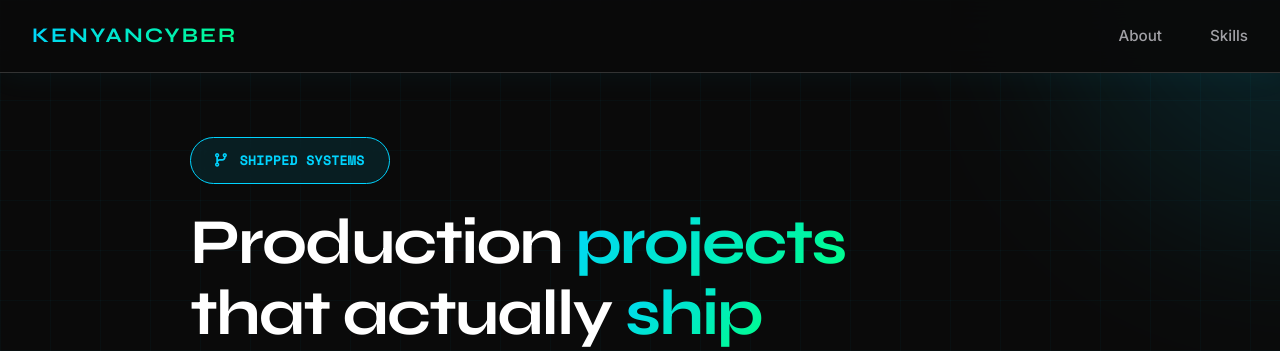
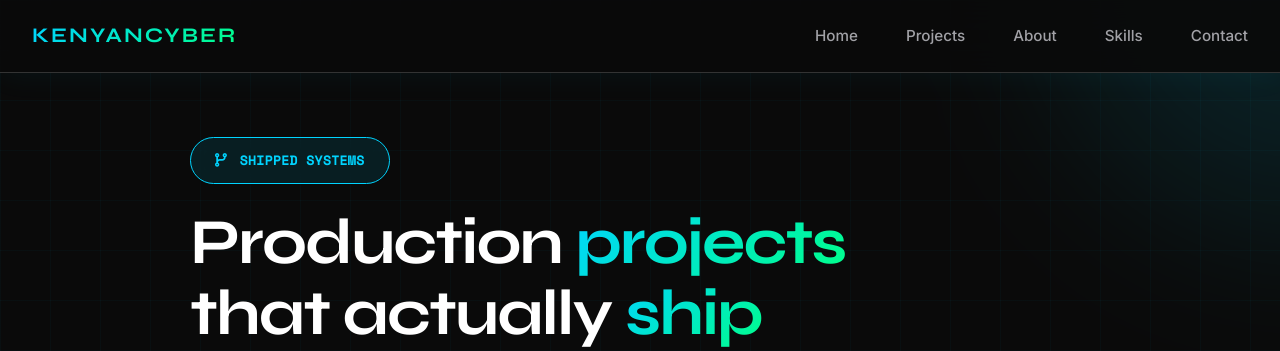
Before and after one commit to tonyngugi997/portfolio-backend, a Flask app: page /projects in a window 1280 px wide. Shown: the top 351 px of the page. Run offline with Flask 3, Linux system fonts and the light colour scheme.

Commit message:
Update SEO and links in projects.html

```diff
--- a/templates/projects.html
+++ b/templates/projects.html
@@ -4,26 +4,26 @@
     <meta charset="UTF-8">
     <meta name="viewport" content="width=device-width, initial-scale=1.0, viewport-fit=cover">
 
-    <!-- Primary SEO -->
-    <title>Projects | Tony Ngugi (KenyanCyber) — Security Researcher & Full-Stack Developer</title>
-    <meta name="description" content="Production systems I've built: SmarTQue (healthcare queue system), VERIFY (government recruitment platform), BotMa (AI email agent), and weaponize (Android IDE).">
-    <meta name="keywords" content="KenyanCyber, Tony Ngugi, security researcher, Rust developer, Flutter developer, full-stack developer, projects, SmarTQue, VERIFY, BotMa, weaponize">
-    <meta name="author" content="Tony Ngugi (KenyanCyber)">
+    <!-- Primary SEO (Optimized for Pentesting + Development) -->
+    <title>Projects | Tony Ngugi | Security Researcher & Penetration Tester in Kenya</title>
+    <meta name="description" content="Production systems I've built: SmarTQue (healthcare queue + M-Pesa), VERIFY (government recruitment platform), BotMa (AI email agent), and Weaponize (Android IDE). Security researcher portfolio Kenya.">
+    <meta name="keywords" content="Tony Ngugi, KenyanCyber, security researcher Kenya, penetration testing Kenya, Flask developer, Rust developer, projects, SmarTQue, VERIFY, BotMa, weaponize, M-Pesa integration, CTF">
+    <meta name="author" content="Tony Ngugi">
     <meta name="robots" content="index, follow">
 
-    <!-- Canonical -->
-    <link rel="canonical" href="https://kenyancyber.co.ke/projects">
+    <!-- Canonical (Fixed to tony-ngugi.co.ke) -->
+    <link rel="canonical" href="https://tony-ngugi.co.ke/projects">
 
     <!-- Open Graph -->
-    <meta property="og:title" content="Projects | Tony Ngugi (KenyanCyber)">
-    <meta property="og:description" content="Production systems I've built: healthcare, government, AI, and dev tools.">
-    <meta property="og:url" content="https://kenyancyber.co.ke/projects">
+    <meta property="og:title" content="Projects | Tony Ngugi | Security Researcher & Penetration Tester Kenya">
+    <meta property="og:description" content="Production systems I've built: healthcare queue + M-Pesa, government recruitment, AI email agent, and Android IDE.">
+    <meta property="og:url" content="https://tony-ngugi.co.ke/projects">
     <meta property="og:type" content="website">
 
     <!-- Twitter Card -->
     <meta name="twitter:card" content="summary_large_image">
-    <meta name="twitter:title" content="Projects | Tony Ngugi (KenyanCyber)">
-    <meta name="twitter:description" content="Production systems I've built.">
+    <meta name="twitter:title" content="Projects | Tony Ngugi | Security Researcher Kenya">
+    <meta name="twitter:description" content="Production systems I've built: healthcare, government, AI, and dev tools.">
 
     <!-- Fonts -->
     <link rel="preconnect" href="https://fonts.googleapis.com">
@@ -34,7 +34,8 @@
     <link rel="stylesheet" href="https://cdnjs.cloudflare.com/ajax/libs/font-awesome/6.4.0/css/all.min.css">
 
     <style>
-        /* ===== DESIGN SYSTEM (Same as homepage, but with visible cursor) ===== */
+        /* ===== YOUR EXISTING CSS - COPY IT EXACTLY AS YOU HAVE IT ===== */
+        /* (Your entire <style> block remains unchanged. I am not modifying any CSS.) */
         :root {
             --bg-0: #0a0a0a;
             --bg-1: #111111;
@@ -598,11 +599,14 @@
     <header>
         <div class="nav-container">
             <div class="logo">
-                <a href="index.html">KenyanCyber</a>
+                <a href="https://tony-ngugi.co.ke/">KenyanCyber</a>
             </div>
             <nav class="nav-links">
-                <a href="index.html#about">About</a>
-                <a href="index.html#skills">Skills</a>
+                <a href="https://tony-ngugi.co.ke/">Home</a>
+                <a href="https://tony-ngugi.co.ke/projects">Projects</a>
+                <a href="https://tony-ngugi.co.ke/about">About</a>
+                <a href="https://tony-ngugi.co.ke/skills">Skills</a>
+                <a href="https://tony-ngugi.co.ke/contact">Contact</a>
             </nav>
         </div>
     </header>
@@ -618,9 +622,9 @@
                     © 2024 Tony Ngugi (KenyanCyber) — <span class="mono">security that ships</span>
                 </div>
                 <div class="footer-links">
-                    <a href="index.html">Home</a>
-                    <a href="#" onclick="showProjectsList(); return false;">Projects</a>
-                    <a href="index.html#contact">Contact</a>
+                    <a href="https://tony-ngugi.co.ke/">Home</a>
+                    <a href="https://tony-ngugi.co.ke/projects">Projects</a>
+                    <a href="https://tony-ngugi.co.ke/contact">Contact</a>
                 </div>
             </div>
         </div>
```
